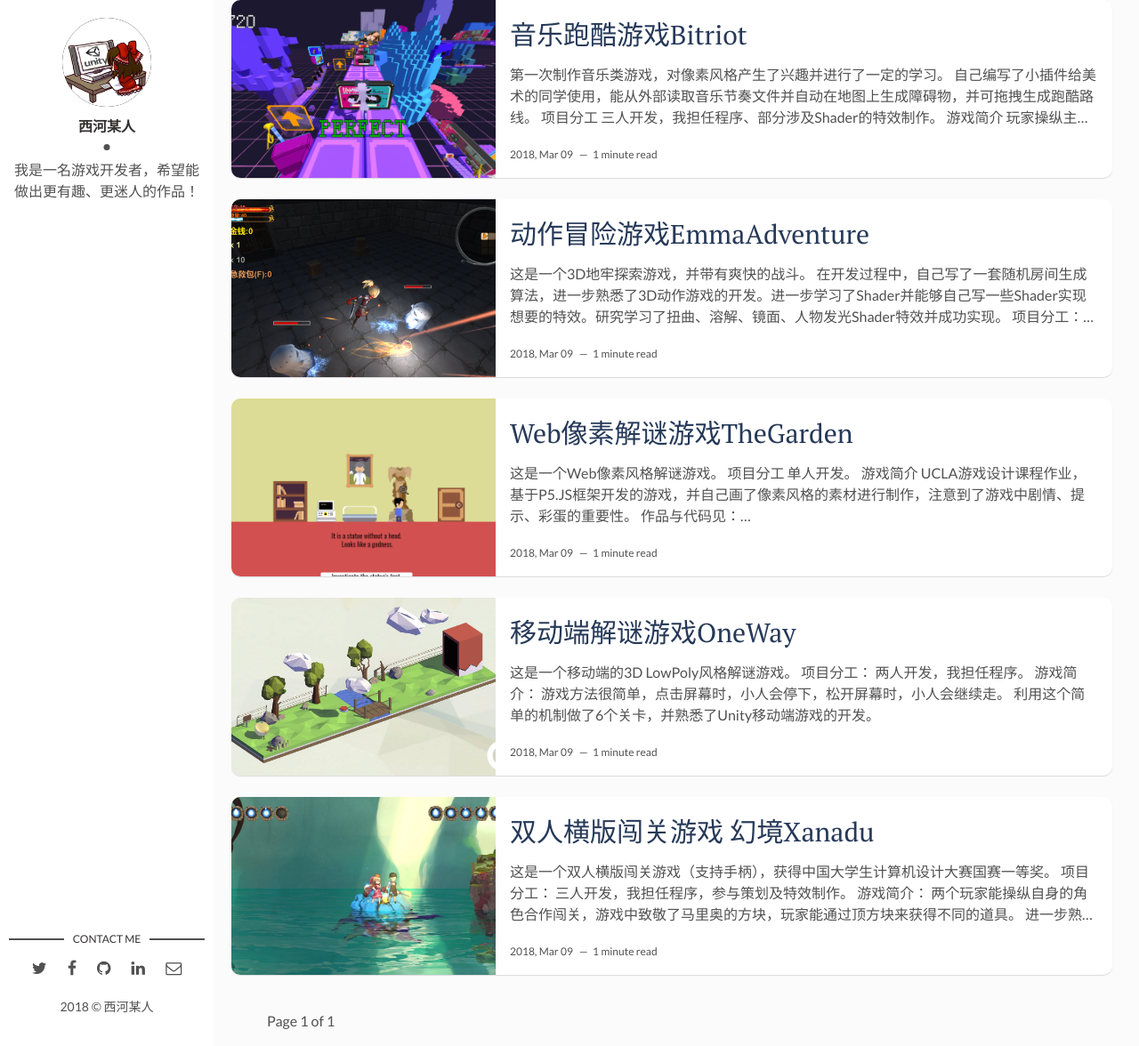
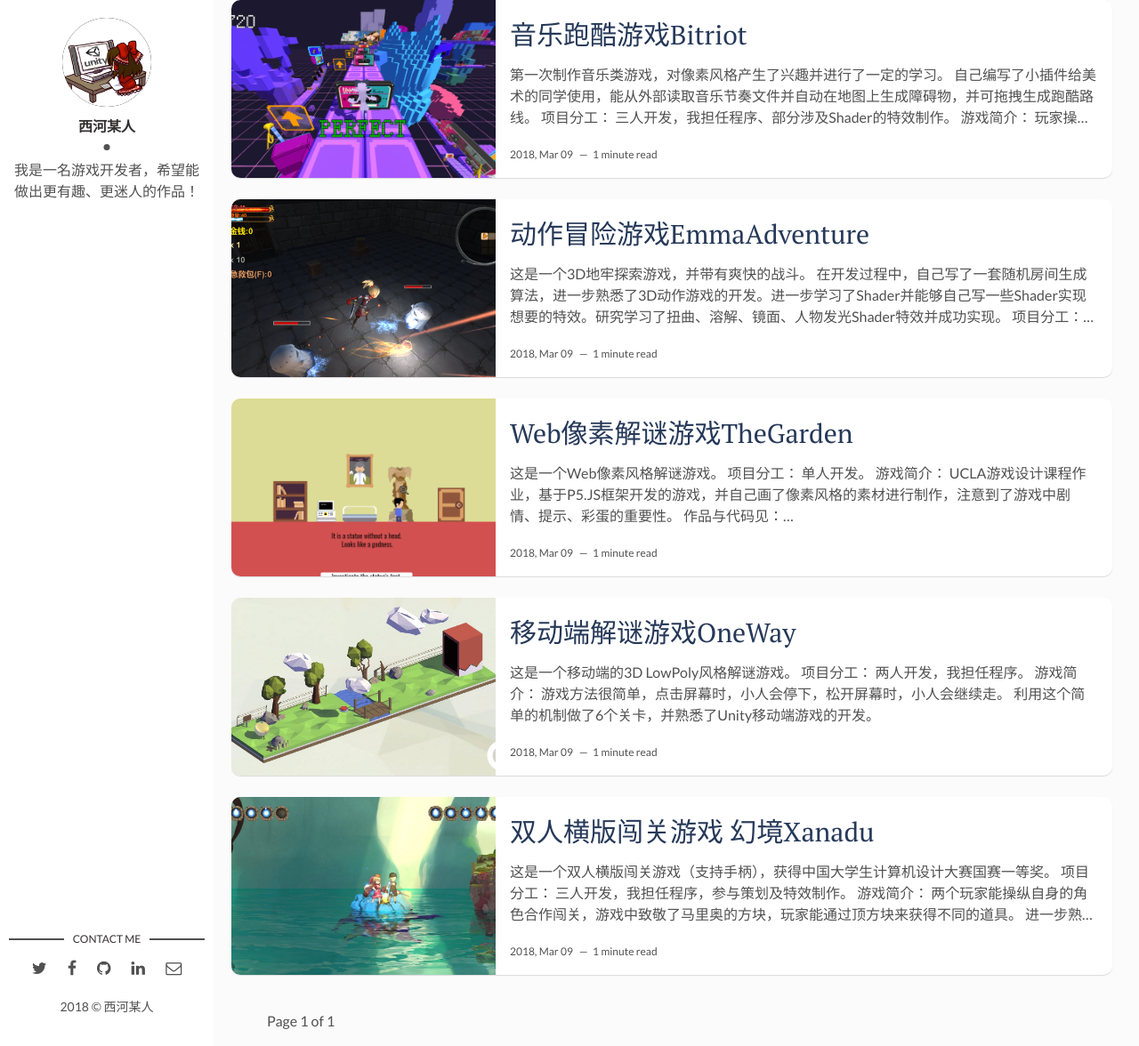
Before and after one commit to WestRiverLin/westriverlin.github.io, a Jekyll site: the page built from index.html, in a window 1280 px wide and 1176 px high. Shown: the whole window at 89% size. Built offline with Jekyll 4.4.1, drawn with Linux system fonts in a browser that asks for light colours; the list of posts is cut into pages by our own code.

Commit message:
Final
Final

```diff
--- a/_posts/2018-03-09-Bitriot.markdown
+++ b/_posts/2018-03-09-Bitriot.markdown
@@ -8,7 +8,7 @@ tags: [音乐, 跑酷]
 ---
 第一次制作音乐类游戏，对像素风格产生了兴趣并进行了一定的学习。
 自己编写了小插件给美术的同学使用，能从外部读取音乐节奏文件并自动在地图上生成障碍物，并可拖拽生成跑酷路线。
-## 项目分工
+## 项目分工：
 三人开发，我担任程序、部分涉及Shader的特效制作。
-## 游戏简介
+## 游戏简介：
 玩家操纵主角在道路上奔跑，中途根据音乐节奏有不同的障碍物阻挡玩家前进，玩家需要根据画面提示，按下相应的按键躲避障碍物。根据按键的准确程度，将给予不同的分数，一首曲子结束后，系统会根据相应的得分给出评价，若得分足够高，则计入排行榜。
--- a/_posts/2018-03-09-TheGarden.markdown
+++ b/_posts/2018-03-09-TheGarden.markdown
@@ -7,9 +7,9 @@ img: worksImages/TheGarden.png # Add image post (optional)
 tags: [解谜, 像素]
 ---
 这是一个Web像素风格解谜游戏。
-## 项目分工
+## 项目分工：
 单人开发。
-## 游戏简介
+## 游戏简介：
 UCLA游戏设计课程作业，基于P5.JS框架开发的游戏，并自己画了像素风格的素材进行制作，注意到了游戏中剧情、提示、彩蛋的重要性。<br/>
 作品与代码见：
 http://alpha.editor.p5js.org/WestRiverLin/sketches/S1WUdkgwZ
```
